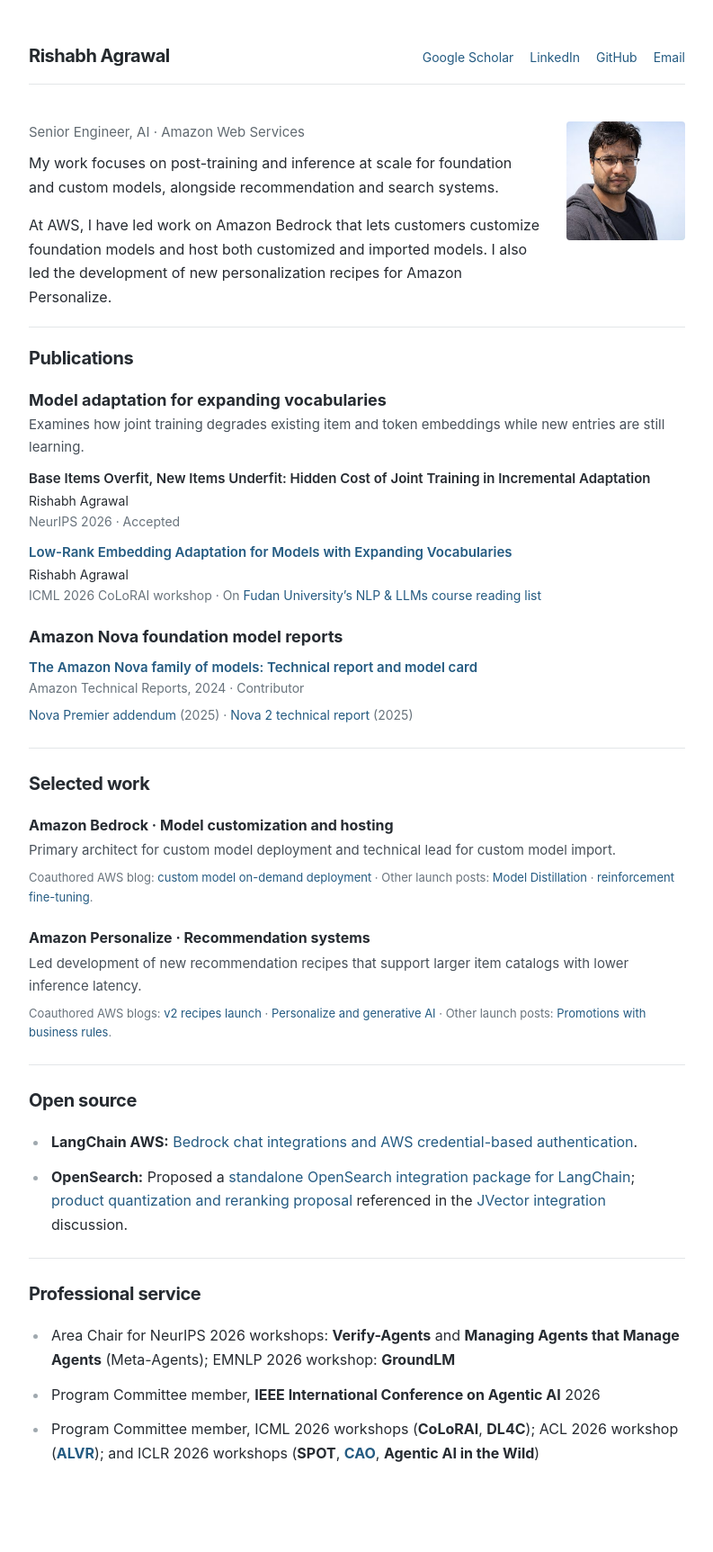
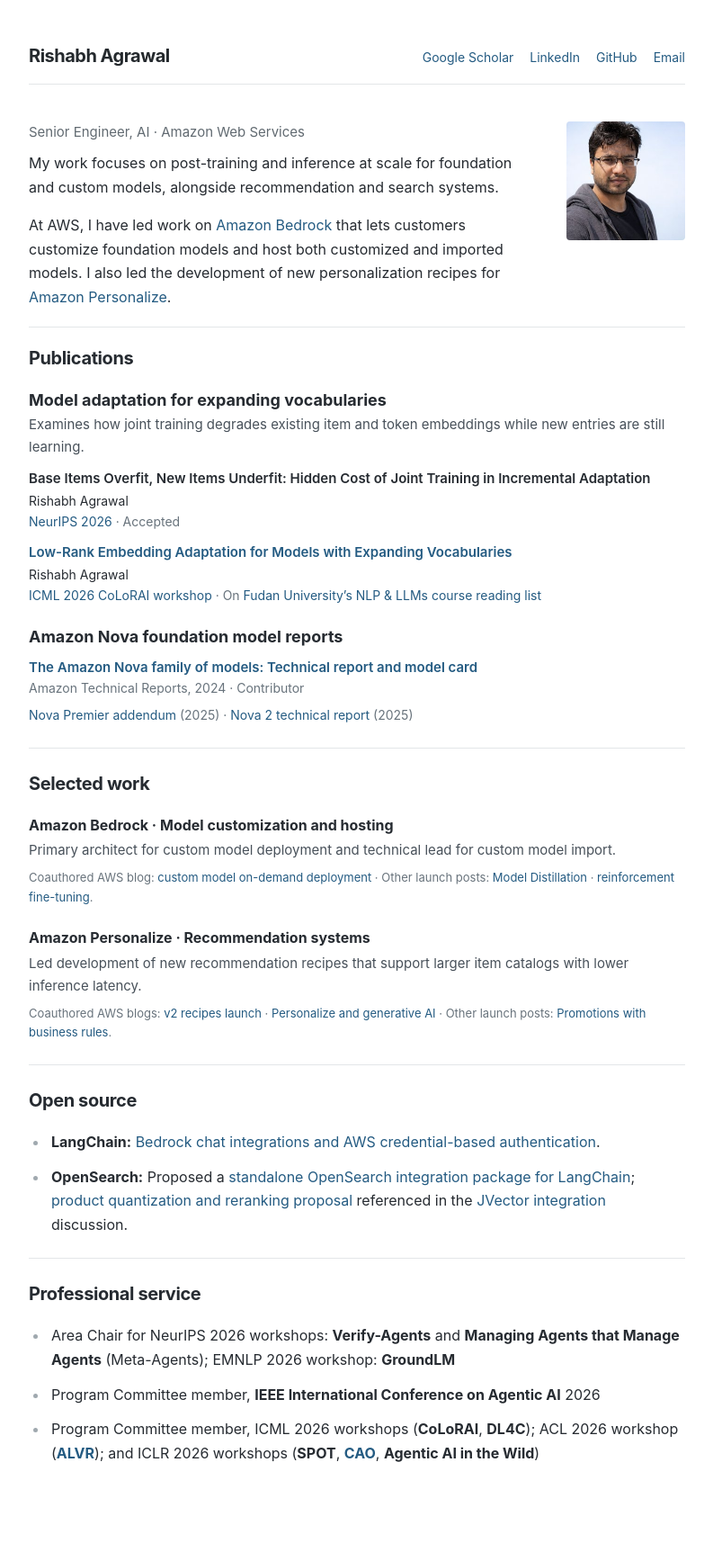
Before and after one commit to rishabhagrawal1/rishabhagrawal1.github.io, a Jekyll site: the page index.html, which Jekyll copies as it is, in a window 1280 px wide. Shown: the whole page at 90% size, without its empty margins (243-1036 px from the left). Built offline with Jekyll 4.4.1, drawn with Linux system fonts in a browser that asks for light colours.

Commit message:
Add files via upload

```diff
--- a/index.html
+++ b/index.html
@@ -83,7 +83,7 @@
         <div class="intro-copy">
           <p class="affiliation">Senior Engineer, AI · Amazon Web Services</p>
           <p>My work focuses on post-training and inference at scale for foundation and custom models, alongside recommendation and search systems.</p>
-          <p>At AWS, I have led work on Amazon Bedrock that lets customers customize foundation models and host both customized and imported models. I also led the development of new personalization recipes for Amazon Personalize.</p>
+          <p>At AWS, I have led work on <a href="https://aws.amazon.com/bedrock/">Amazon Bedrock</a> that lets customers customize foundation models and host both customized and imported models. I also led the development of new personalization recipes for <a href="https://aws.amazon.com/personalize/">Amazon Personalize</a>.</p>
         </div>
       </div>
 
@@ -92,8 +92,8 @@
         <div class="entry">
           <h3 class="entry-title group-title">Model adaptation for expanding vocabularies</h3>
           <p>Examines how joint training degrades existing item and token embeddings while new entries are still learning.</p>
-          <div class="publication"><div class="publication-title">Base Items Overfit, New Items Underfit: Hidden Cost of Joint Training in Incremental Adaptation</div><div class="authors">Rishabh Agrawal</div><div class="meta">NeurIPS 2026 · Accepted</div></div>
-          <div class="publication"><div class="publication-title"><a href="https://openreview.net/forum?id=56pM60sy24">Low-Rank Embedding Adaptation for Models with Expanding Vocabularies</a></div><div class="authors">Rishabh Agrawal</div><div class="meta">ICML 2026 CoLoRAI workshop · On <a href="https://github.com/baojian/llm-26-fall/blob/main/docs/tokenizer-reading-list.md#transfer-and-vocabulary-expansion-36">Fudan University’s NLP &amp; LLMs course reading list</a></div></div>
+          <div class="publication"><div class="publication-title">Base Items Overfit, New Items Underfit: Hidden Cost of Joint Training in Incremental Adaptation</div><div class="authors">Rishabh Agrawal</div><div class="meta"><a href="https://neurips.cc/Conferences/2026">NeurIPS 2026</a> · Accepted</div></div>
+          <div class="publication"><div class="publication-title"><a href="https://openreview.net/forum?id=56pM60sy24">Low-Rank Embedding Adaptation for Models with Expanding Vocabularies</a></div><div class="authors">Rishabh Agrawal</div><div class="meta"><a href="https://grigoris.ece.wisc.edu/workshops/colorai-icml-2026/">ICML 2026 CoLoRAI workshop</a> · On <a href="https://github.com/baojian/llm-26-fall/blob/main/docs/tokenizer-reading-list.md#transfer-and-vocabulary-expansion-36">Fudan University’s NLP &amp; LLMs course reading list</a></div></div>
         </div>
         <div class="entry">
           <h3 class="entry-title group-title">Amazon Nova foundation model reports</h3>
@@ -111,7 +111,7 @@
       <section id="open-source" aria-labelledby="open-source-title">
         <h2 id="open-source-title">Open source</h2>
         <ul>
-          <li><strong>LangChain AWS:</strong> <a href="https://github.com/langchain-ai/langchain-aws/pulls?q=is%3Apr%20(author%3Arishabhagrawal1%20OR%20%22feat(aws)%3A%20credential-derived%20auth%20for%20ChatOpenAIMantle%22%20OR%20%22feat(aws)%3A%20add%20ChatOpenAIMantle%20for%20Bedrock%20Mantle%20OpenAI-compatible%20API%22)">Bedrock chat integrations and AWS credential-based authentication</a>.</li>
+          <li><strong>LangChain:</strong> <a href="https://github.com/langchain-ai/langchain-aws/pulls?q=is%3Apr%20(author%3Arishabhagrawal1%20OR%20%22feat(aws)%3A%20credential-derived%20auth%20for%20ChatOpenAIMantle%22%20OR%20%22feat(aws)%3A%20add%20ChatOpenAIMantle%20for%20Bedrock%20Mantle%20OpenAI-compatible%20API%22)">Bedrock chat integrations and AWS credential-based authentication</a>.</li>
           <li><strong>OpenSearch:</strong> Proposed a <a href="https://github.com/langchain-ai/langchain/issues/39776">standalone OpenSearch integration package for LangChain</a>; <a href="https://github.com/opensearch-project/k-NN/issues/1347">product quantization and reranking proposal</a> referenced in the <a href="https://github.com/opensearch-project/k-NN/issues/2386#issuecomment-2605904556">JVector integration</a> discussion.</li>
         </ul>
       </section>
```
